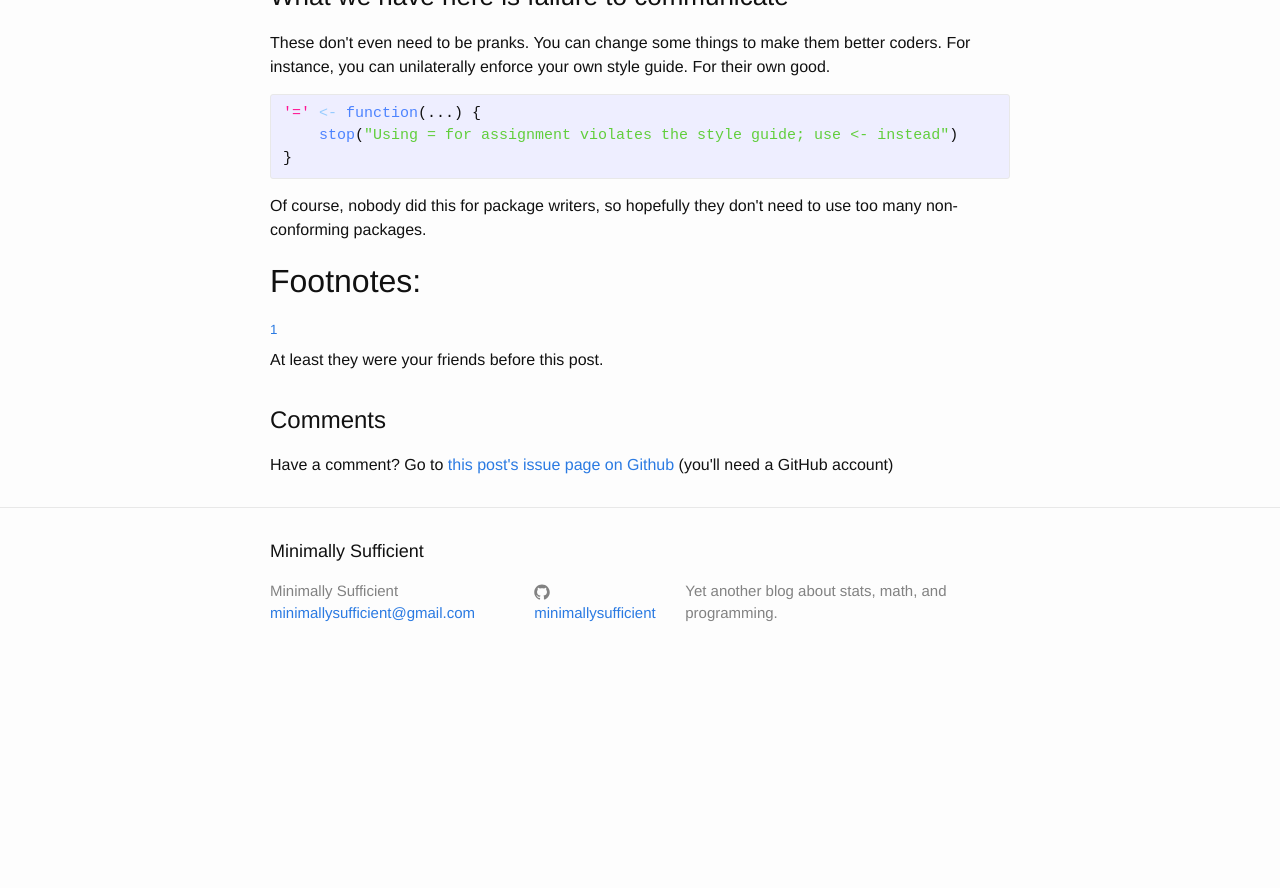
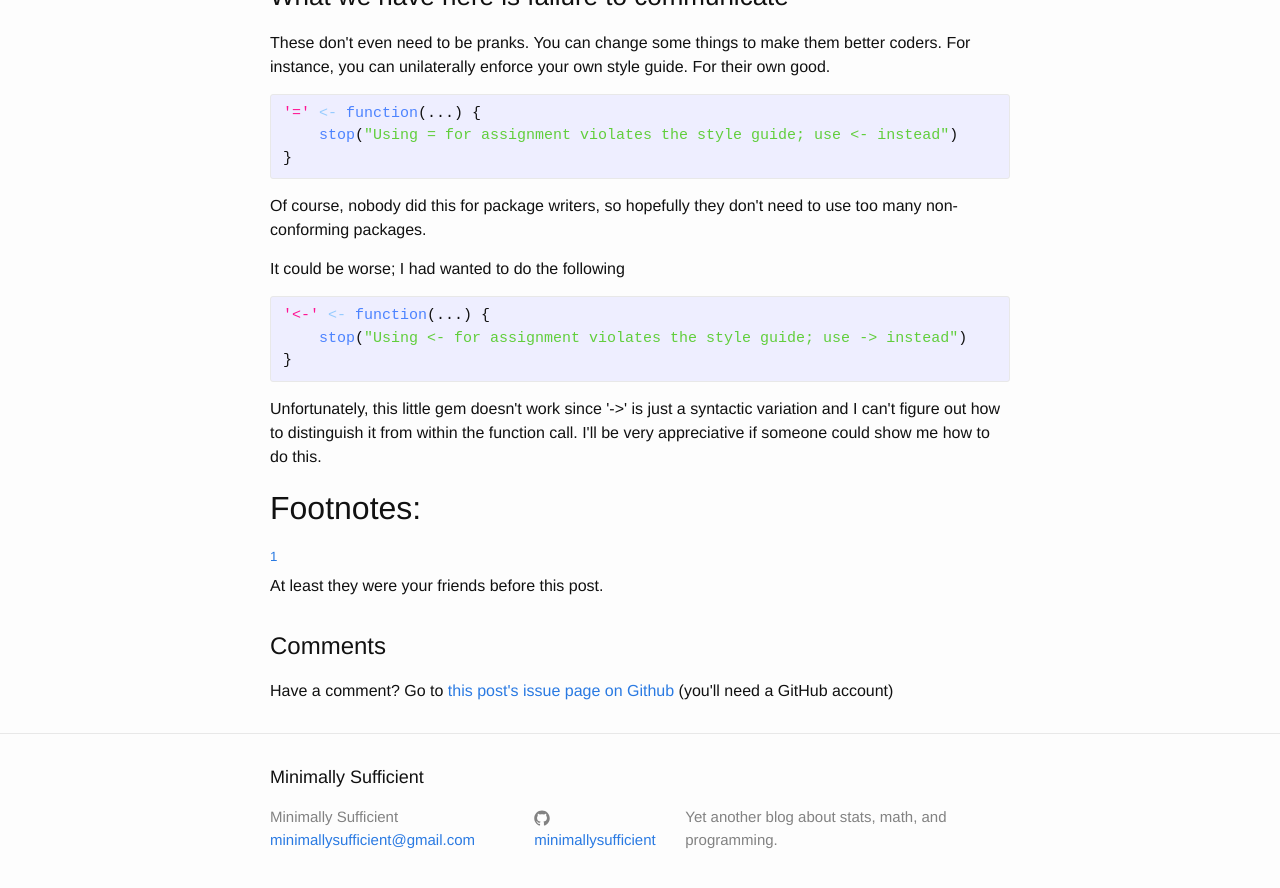
Before and after one commit to minimallysufficient/minimallysufficient.github.io, a Jekyll site: the page built from _posts/2016-08-25-r-pranks.html, in a window 1280 px wide and 900 px high, scrolled down 1968 px. Shown: the top 888 px of the window. Built offline with Jekyll 4.4.1, drawn with Linux system fonts in a browser that asks for light colours; before the commit the page ends 2653 px from its top, so only the background shows below that.

```diff
--- a/_posts/2016-08-25-r-pranks.html
+++ b/_posts/2016-08-25-r-pranks.html
@@ -173,6 +173,25 @@ your own style guide. For their own good.
 Of course, nobody did this for package writers, so hopefully they
 don't need to use too many non-conforming packages.
 </p>
+
+<p>
+It could be worse; I had wanted to do the following
+</p>
+
+<div class="org-src-container">
+
+<pre class="src src-R"><span style="color: #ff1493;">'&lt;-'</span> <span style="color: #96CBFE;">&lt;-</span> <span style="color: #4c83ff;">function</span>(...) {
+    <span style="color: #4c83ff;">stop</span>(<span style="color: #61CE3C;">"Using &lt;- for assignment violates the style guide; use -&gt; instead"</span>)
+}
+</pre>
+</div>
+
+<p>
+Unfortunately, this little gem doesn't work since '-&gt;' is just a
+syntactic variation and I can't figure out how to distinguish it
+from within the function call. I'll be very appreciative if someone
+could show me how to do this.
+</p>
 </div>
 </div>
 </div>
```
Also changed, not shown: _org/posts/r-pranks.org (+8 -6 lines).
